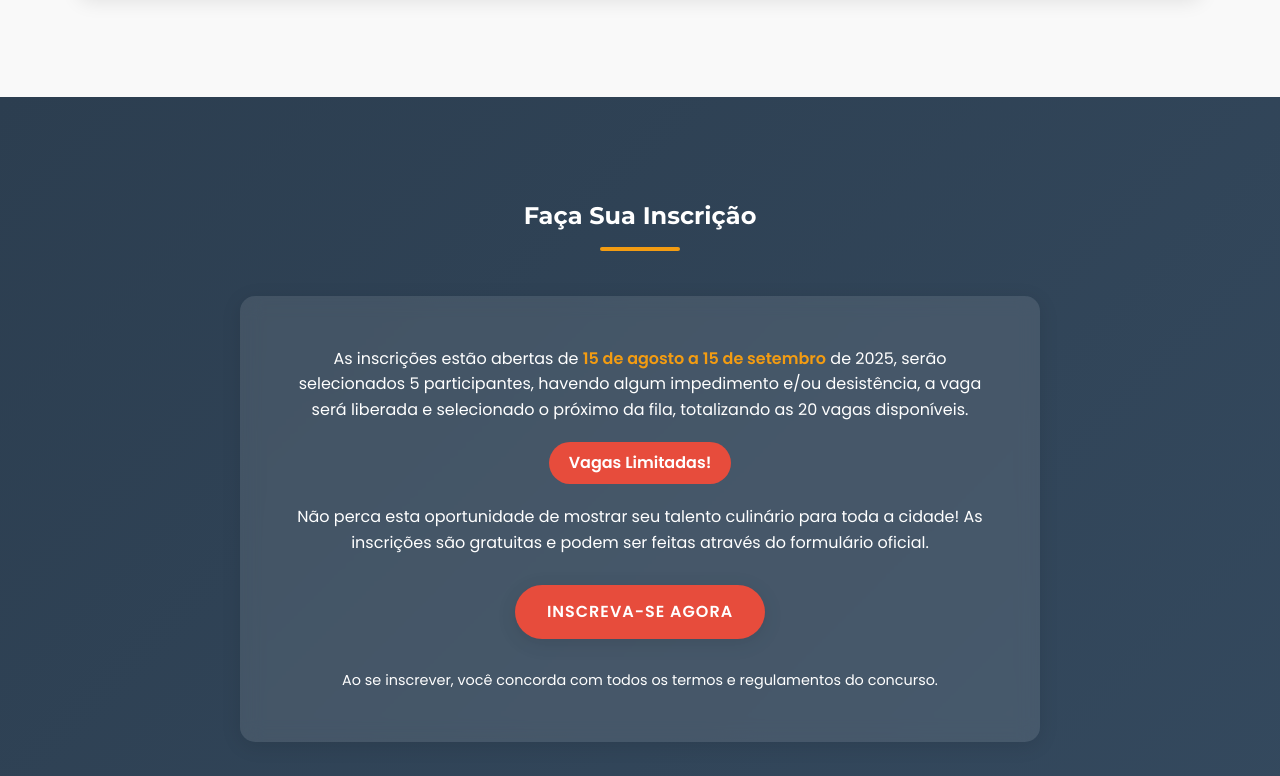
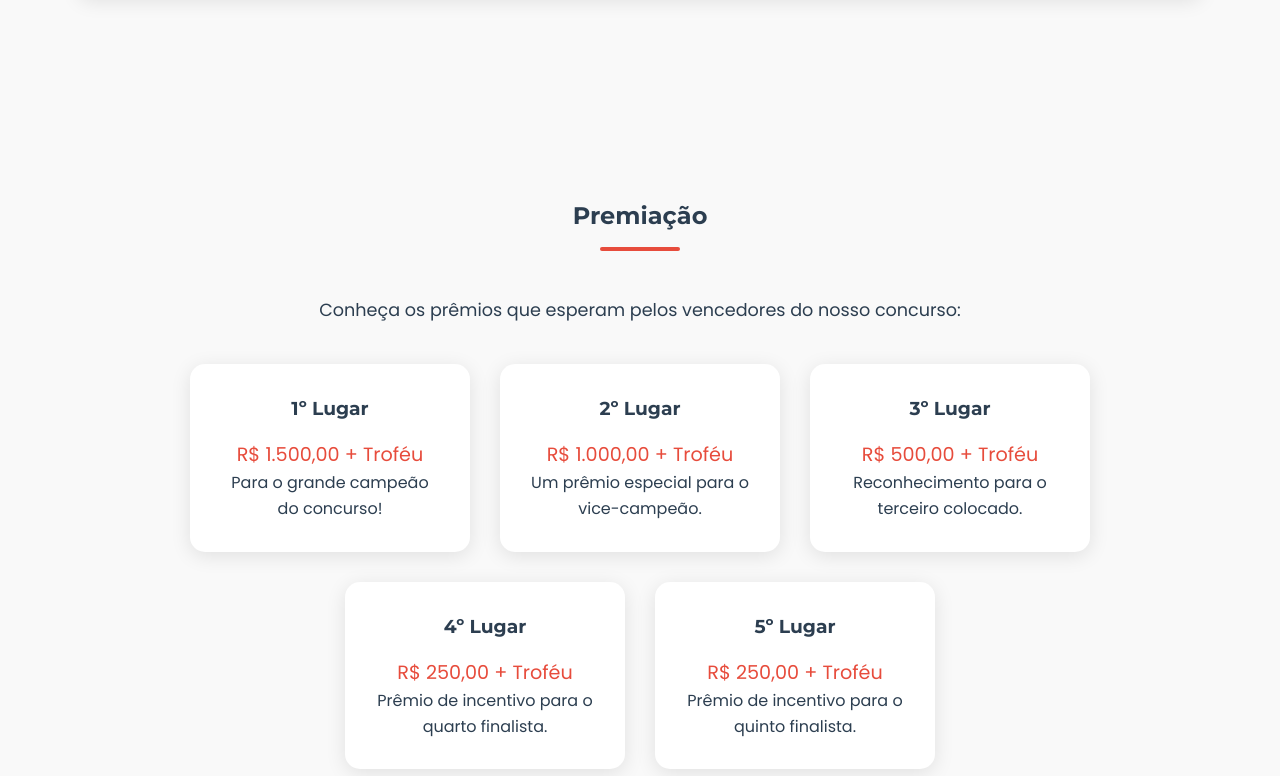
Before and after one commit to jacson834/cozinha-de-casa, a plain HTML site: page index.html in a window 1280 px wide. Shown: the part 4264-5040 px from the top of the page. Drawn offline with Linux system fonts and the light colour scheme.

Commit message:
Add files via upload

```diff
--- a/index.html
+++ b/index.html
@@ -927,6 +927,49 @@
         </div>
     </section>
 
+    <!-- Prizes Section -->
+    <section id="premios">
+        <div class="container">
+            <h2 class="section-title">Premiação</h2>
+
+            <div style="text-align: center; font-size: 1.1rem;">
+                Conheça os prêmios que esperam pelos vencedores do nosso concurso:
+            </div>
+
+            <div style="display: flex; justify-content: center; gap: 30px; flex-wrap: wrap; margin-top: 40px;">
+                <div style="background: white; border-radius: 15px; padding: 30px; text-align: center; width: 280px; box-shadow: var(--shadow);">
+                    <h3>1º Lugar</h3>
+                    <p style="font-size: 1.2rem; color: var(--primary);">R$ 1.500,00 + Troféu</p>
+                    <p>Para o grande campeão do concurso!</p>
+                </div>
+
+                <div style="background: white; border-radius: 15px; padding: 30px; text-align: center; width: 280px; box-shadow: var(--shadow);">
+                    <h3>2º Lugar</h3>
+                    <p style="font-size: 1.2rem; color: var(--primary);">R$ 1.000,00 + Troféu</p>
+                    <p>Um prêmio especial para o vice-campeão.</p>
+                </div>
+
+                <div style="background: white; border-radius: 15px; padding: 30px; text-align: center; width: 280px; box-shadow: var(--shadow);">
+                    <h3>3º Lugar</h3>
+                    <p style="font-size: 1.2rem; color: var(--primary);">R$ 500,00 + Troféu</p>
+                    <p>Reconhecimento para o terceiro colocado.</p>
+                </div>
+
+                <div style="background: white; border-radius: 15px; padding: 30px; text-align: center; width: 280px; box-shadow: var(--shadow);">
+                    <h3>4º Lugar</h3>
+                    <p style="font-size: 1.2rem; color: var(--primary);">R$ 250,00 + Troféu</p>
+                    <p>Prêmio de incentivo para o quarto finalista.</p>
+                </div>
+
+                <div style="background: white; border-radius: 15px; padding: 30px; text-align: center; width: 280px; box-shadow: var(--shadow);">
+                    <h3>5º Lugar</h3>
+                    <p style="font-size: 1.2rem; color: var(--primary);">R$ 250,00 + Troféu</p>
+                    <p>Prêmio de incentivo para o quinto finalista.</p>
+                </div>
+            </div>
+        </div>
+    </section>
+
     <!-- Registration Section -->
     <section id="inscricao" class="registration">
         <div class="container">
@@ -945,7 +988,7 @@
         </div>
     </section>
 
-    <!-- FAQ Section -->
+     <!-- FAQ Section -->
     <section id="faq">
         <div class="container">
             <h2 class="section-title">Perguntas Frequentes</h2>
```
